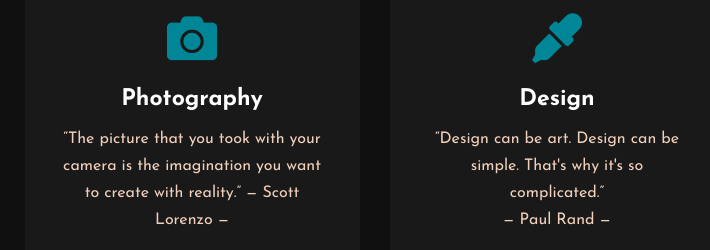
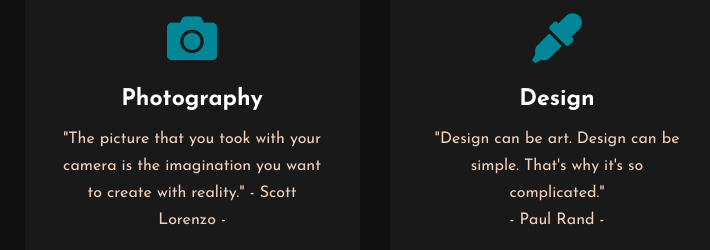
Before and after one commit to Maxlemp/leoart.github.io, a plain HTML site: page index.html in a window 1280 px wide. Shown: the part 1740-1990 px from the top of the page, 448-1158 px from the left. Drawn offline with Linux system fonts and the light colour scheme.

Commit message:
Update index.html

```diff
--- a/index.html
+++ b/index.html
@@ -75,7 +75,7 @@
 				<i class="fa fa-camera"></i>
 				<h5>Photography </h5>
 				<div class="pra">
-					<p>“The picture that you took with your camera is the imagination you want to create with reality.” — Scott Lorenzo —</p>
+					<p>"The picture that you took with your camera is the imagination you want to create with reality." - Scott Lorenzo -</p>
 
 					<p style="text-align: center;">
 						<a class="button" href="#">Read More</a>
@@ -87,7 +87,7 @@
 				<i class="fa fa-eye-dropper"></i>
 				<h5>Design</h5>
 				<div class="pra">
-					<p>“Design can be art. Design can be simple. That's why it's so complicated.” <br> — Paul Rand —</p>
+					<p>"Design can be art. Design can be simple. That's why it's so complicated." <br> - Paul Rand -</p>
 
 					<p style="text-align: center;">
 						<a class="button" href="#">Read More</a>
```
